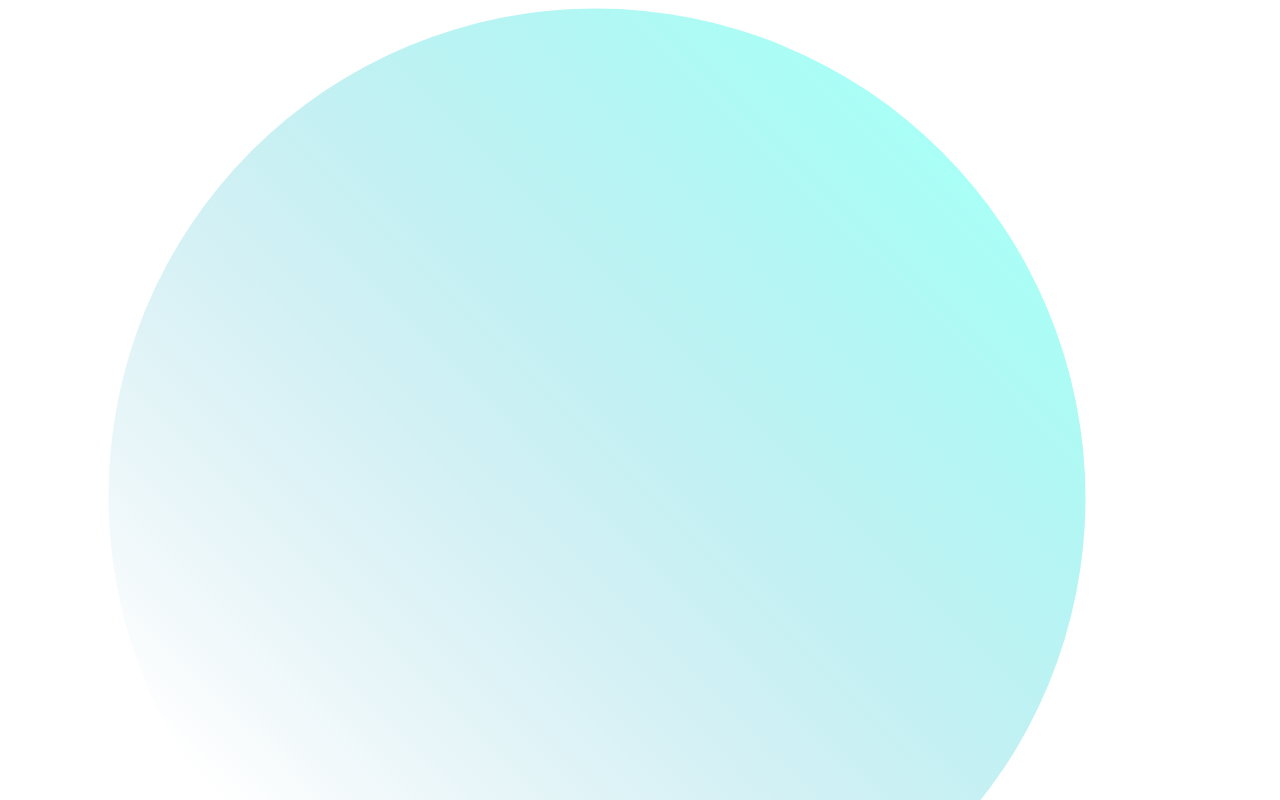
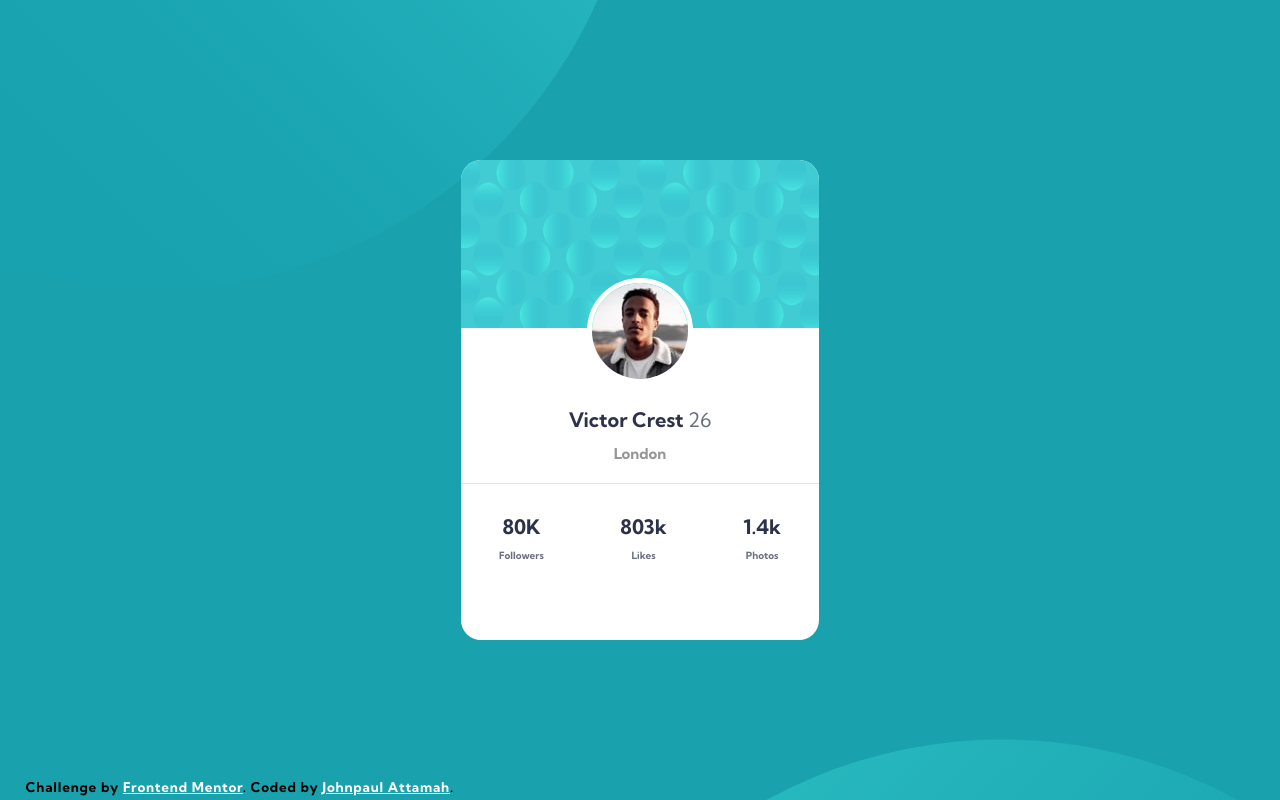
Before and after one commit to Johnpaul-Attamah/profile_card, a plain HTML site: page index.html in a window 1280 px wide. Shown: the top 800 px of the page. Drawn offline with Linux system fonts and the light colour scheme.

Commit message:
final comit

```diff
--- a/css/style.css
+++ b/css/style.css
@@ -0,0 +1,197 @@
+@import url('https://fonts.googleapis.com/css2?family=Kumbh+Sans:wght@400;700&display=swap');
+
+:root {
+    --dark-cyan: hsl(185, 75%, 39%);
+    --dark-blue: hsl(229, 23%, 23%);
+    --dark-grayish-blue: hsl(227, 10%, 46%);
+    --dark-gray: hsl(0, 0%, 59%);
+    --white-bg: hsl(185, 75%, 100%);
+    --border-color: hsl(0, 0%, 90%);
+}
+*,
+*::before,
+*::after {
+    margin: 0;
+    padding: 0;
+    box-sizing: border-box;
+}
+
+html {
+    font-size: 50%;
+}
+
+body{
+    font-family: 'Kumbh Sans', sans-serif;
+    font-weight: 400;
+    font-size: 1rem;
+}
+
+.container {
+    width: 100%;
+    height: 100vh;
+    background: var(--dark-cyan);
+    display: flex;
+    flex-direction: column;
+    justify-content: center;
+    align-items: center;
+    position: relative;
+    overflow: hidden;
+}
+
+.bg-pattern-top {
+    position: absolute;
+    top: -95%;
+    right: 40%;
+}
+
+.bg-pattern-bottom {
+    position: absolute;
+    bottom: -80%;
+    left: 50%;
+}
+
+.profile {
+    text-align: center;
+    width: 88%;
+    height: 55vh;
+    background: var(--white-bg);
+    display: flex;
+    flex-direction: column;
+    justify-content: center;
+    align-items: center;
+    position: relative;
+    border-radius: 2rem;
+}
+
+.img__cover--top {
+    position: absolute;
+    top: 0;
+    left: 0;
+    right: 0;
+    width: 100%;
+    height: 21vh;
+    text-align: center;
+
+}
+
+.img__cover--top img {
+    width: 100%;
+    height: 100%;
+    border-top-right-radius: 2rem;
+    border-top-left-radius: 2rem;
+}
+
+.profile__body {
+    width: 100%;
+    z-index: 1;
+}
+
+.profile__body .profile__img {
+    margin-top: 8rem;
+}
+
+.profile__body .profile__img img {
+border: 5px solid var(--white-bg);
+border-radius: 50%;
+}
+
+.profile__details {
+    width: 100%;
+    padding: 2rem;
+    border-bottom: .1px solid var(--border-color);
+    margin-bottom: 2rem;
+}
+
+.profile__details .name {
+    font-weight: 700;
+    color: var(--dark-blue);
+    font-size: 2.25rem;
+    margin-bottom: 1.25rem;
+}
+
+.profile__details .location {
+    font-weight: 700;
+    color: var(--dark-gray);
+    font-size: 1.75rem;
+}
+
+.profile__details .name span {
+    font-weight: 400;
+    color: var(--dark-grayish-blue);
+}
+
+.social__details {
+    display: flex;
+    justify-content: space-around;
+}
+
+.social__details p {
+    display: flex;
+    flex-direction: column;
+    font-weight: 700;
+    color: var(--dark-blue);
+    font-size: 2.25rem;
+    text-transform: capitalize;
+    margin: 1rem;
+}
+
+.social__details p span {
+    margin-top: 1rem;
+    font-size: 1.25rem;
+    color: var(--dark-grayish-blue);
+}
+
+.attribution {
+    position: absolute;
+    bottom: .5rem;
+    left: 2%;
+    font-weight: 700;
+    font-size: 1.35rem;
+    letter-spacing: .08rem;
+}
+
+.attribution a {
+    text-transform: capitalize;
+    text-decoration: underline;
+    color: var(--white-bg);
+}
+
+@media screen and (min-width: 1024px) {
+    html {
+        font-size: 62.5%;
+    }
+
+    .bg-pattern-top {
+        top: -86%;
+        right: 50%;
+    }
+
+    .bg-pattern-bottom {
+        bottom: -115%;
+        left: 40%;
+    }
+
+
+    .profile {
+    width: 28%;
+    height: 60vh;
+    }
+
+    .profile__body .profile__img {
+        margin-top: 5rem;
+    }
+
+    .profile__details .name,
+    .social__details p {
+        font-size: 2rem;
+    }
+
+    .profile__details .location {
+        font-size: 1.5rem;
+    }
+
+    .social__details p span {
+        font-size: 1rem;
+    }
+
+}
--- a/index.html
+++ b/index.html
@@ -9,10 +9,19 @@
 </head>
 <body>
   <div class="container">
+    <div class="bg-pattern-top">
+      <img src="images/bg-pattern-top.svg" alt="top background">
+    </div>
+    <div class="bg-pattern-bottom">
+      <img src="images/bg-pattern-bottom.svg" alt="bottom background">
+    </div>
     <div class="profile">
+      <div class="img__cover--top">
+        <img src="images/bg-pattern-card.svg" alt="image top cover">
+      </div>
+      <div class="profile__body">
         <div class="profile__img">
           <img src="images/image-victor.jpg" alt="victor's profile image">
-        <img src="images/bg-pattern-top.svg" alt="victor's profile image">
         </div>
         <div class="profile__details">
           <h2 class="name">Victor Crest <span class="age">26</span></h2>
@@ -25,6 +34,7 @@
           <p>1.4k<span>photos</span></p>
         </div>
       </div>
+      </div>
 
     <div class="attribution">
       Challenge by <a href="https://www.frontendmentor.io?ref=challenge" target="_blank">Frontend Mentor</a>.
```
Lines whose indentation alone changed are shown as unchanged.
